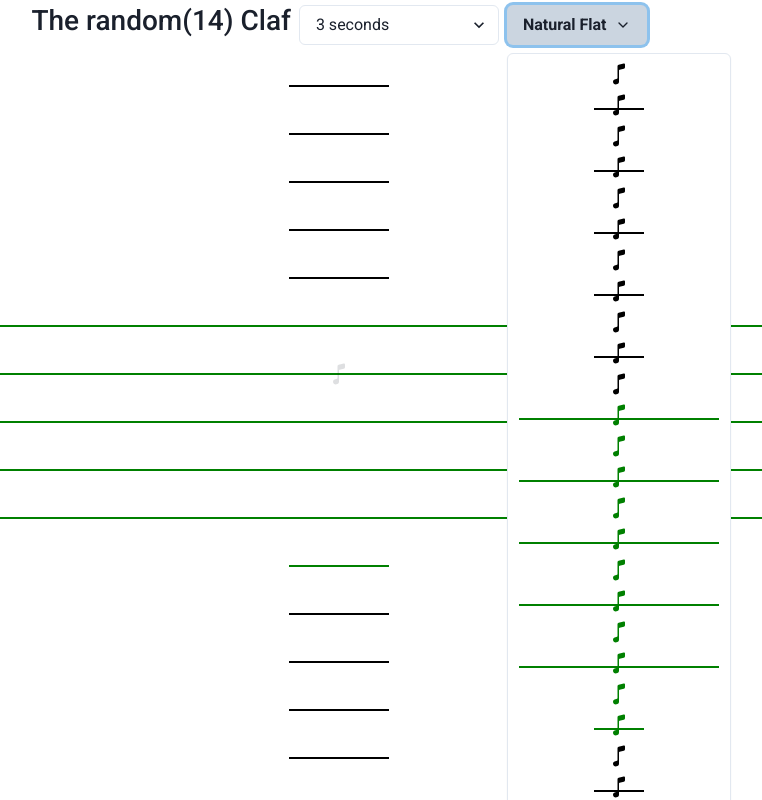
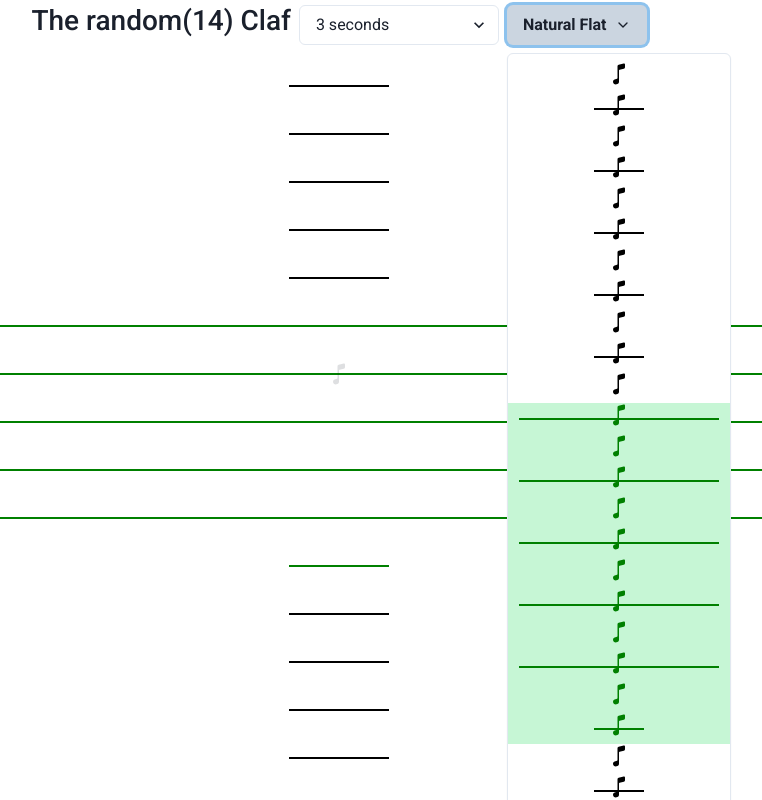
Before and after one commit to ricardo85x/musical-clef-game, a Next.js app: page / in a window 1280 px wide. Both pictures are taken after a click on the button "Natural Flat". Shown: the top 800 px of the page, without its empty margins (301-1063 px from the left). Built offline with nearby package versions, Linux system fonts and the light colour scheme.

Commit message:
add colors

```diff
--- a/src/pages/index.tsx
+++ b/src/pages/index.tsx
@@ -216,10 +216,12 @@ export default function Home() {
 
                             key={note.index}
 
+                            backgroundColor={note.enabled ? "green.100" : "inherit"}
+
 
                             cursor="pointer"
                             _hover={{
-                                backgroundColor: "red.400"
+                                backgroundColor: "green.400"
                             }}
 
                             onClick={() => handleEnableNote(note.index)}
```
